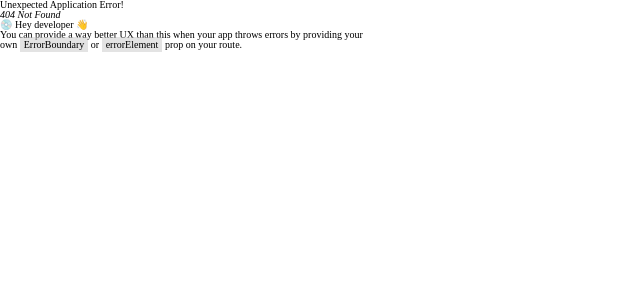
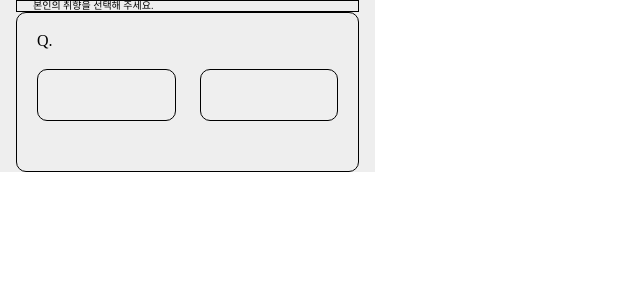
Before and after one commit to SOPT-Hackathon-Web4/sopkathon-client, a React (Vite) app: page /create-quiz in a window 1280 px wide. Before the commit this address had no page. Shown: the top 300 px of the page, without its empty margins (0-640 px from the left). Built offline with nearby package versions, Linux system fonts and the light colour scheme.

Commit message:
feat: CreateQuiz 페이지 생성

```diff
--- a/src/components/QuizBox/QuizBox.tsx
+++ b/src/components/QuizBox/QuizBox.tsx
@@ -32,7 +32,6 @@ const QuizBox = ({ idx, title, labelLeft, labelRight, onClick = () => {} }: Quiz
 export default QuizBox;
 
 const QuizBoxContainer = styled.section`
-  /* width를 100으로 줬기 때문에, 페이지에서 사용할 때 padding: 0 1.6rem; 주기 */
   /* 페이지 단에서 gap 주는 거 잊지 말기!  */
   width: 100%;
   height: 16rem;
--- /dev/null
+++ b/src/pages/CreateQuiz/CreateQuiz.tsx
@@ -0,0 +1,40 @@
+import styled from '@emotion/styled';
+import { QuizBox } from '@components';
+
+const CreateQuiz = () => {
+  return (
+    <CreateQuizWrapper>
+      <Header>본인의 취향을 선택해 주세요.</Header>
+      <QuizBoxesContainer>
+        <QuizBox></QuizBox>
+      </QuizBoxesContainer>
+    </CreateQuizWrapper>
+  );
+};
+
+export default CreateQuiz;
+
+const CreateQuizWrapper = styled.div`
+  width: 100%;
+  background-color: ${({ theme }) => theme.color.gray02};
+
+  /* 태승 오빠가 메인에서 padding 줬으므로 develop 올릴 때는 제거하기 */
+  padding: 0 1.6rem;
+`;
+
+const Header = styled.header`
+  display: inline-flex;
+  align-items: center;
+
+  width: 100%;
+  padding-left: 1.6rem;
+
+  border: 0.1rem solid black;
+`;
+
+const QuizBoxesContainer = styled.section`
+  display: flex;
+  flex-direction: column;
+
+  gap: 1.6rem;
+`;
--- a/src/pages/index.ts
+++ b/src/pages/index.ts
@@ -1,4 +1,5 @@
 import Home from './home/Home';
+import CreateQuiz from './CreateQuiz/CreateQuiz';
 import Dev from './dev/Dev';
 
-export { Home, Dev };
+export { Home, CreateQuiz, Dev };
--- a/src/routes.tsx
+++ b/src/routes.tsx
@@ -1,5 +1,5 @@
 import { createBrowserRouter } from 'react-router-dom';
-import { Dev, Home } from '@pages';
+import { Dev, CreateQuiz, Home } from '@pages';
 
 const router = createBrowserRouter([
   {
@@ -10,6 +10,10 @@ const router = createBrowserRouter([
     path: '/dev',
     element: <Dev />,
   },
+  {
+    path: '/create-quiz',
+    element: <CreateQuiz />,
+  },
 ]);
 
 export default router;
```
